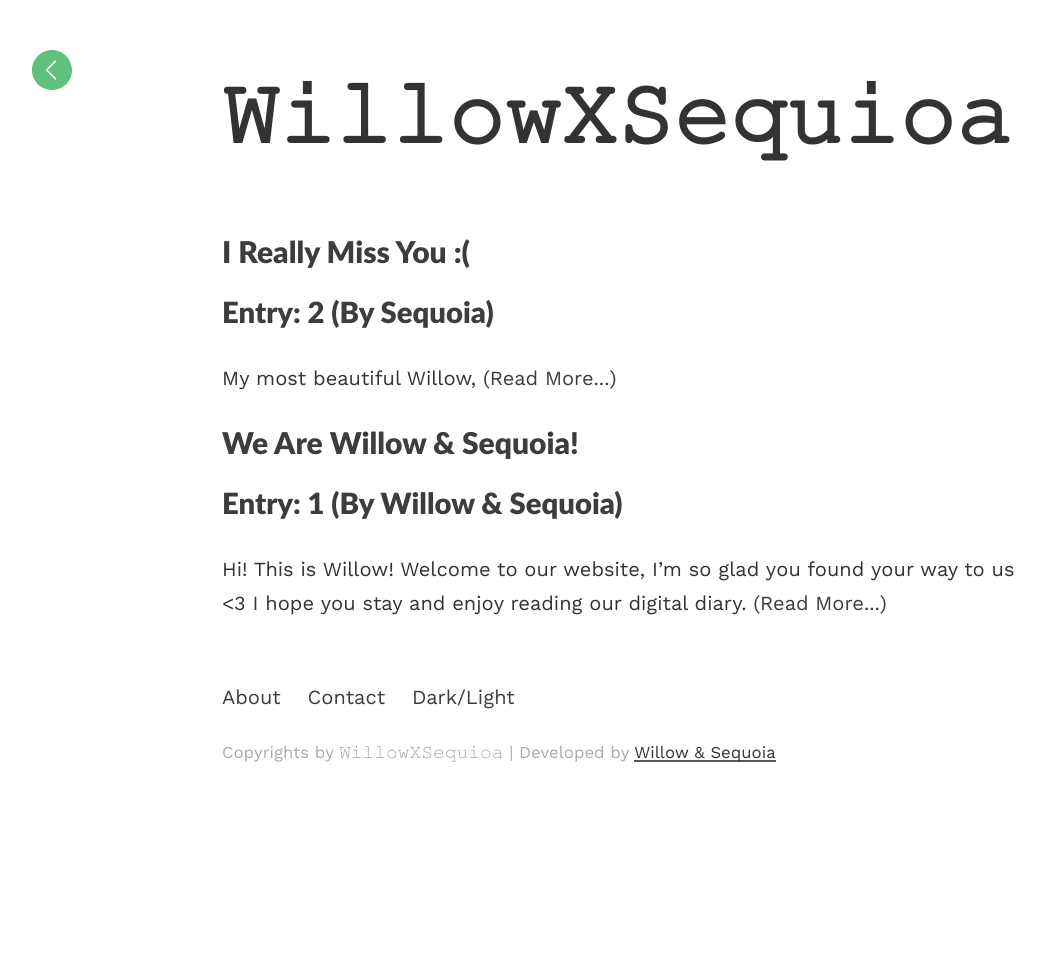
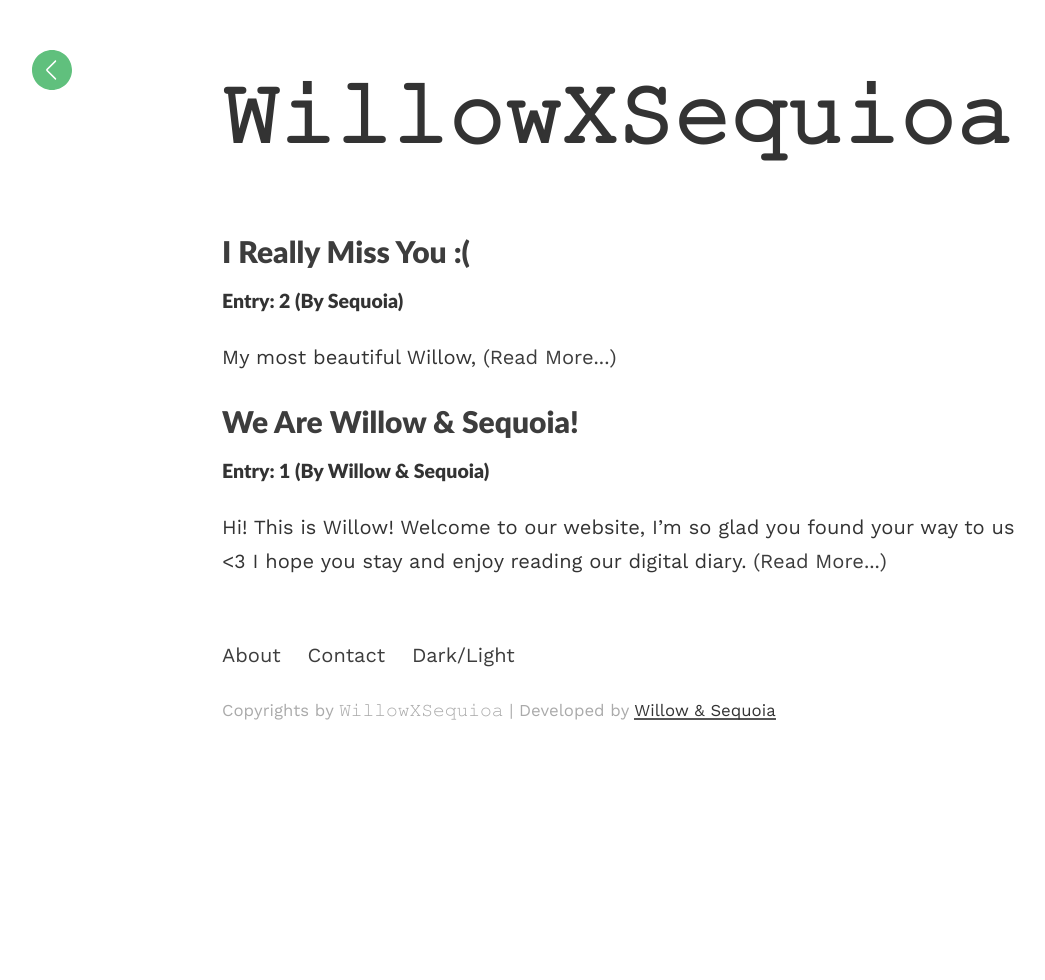
Before and after one commit to willowxsequoia/willowxsequoia.github.io, a Jekyll site: the page built from index.html, in a window 1280 px wide. Shown: the whole page, without its empty margins (18-1063 px from the left). Built offline with Jekyll 4.4.1, drawn with Linux system fonts in a browser that asks for light colours; the list of posts is cut into pages by our own code.

```diff
--- a/index.html
+++ b/index.html
@@ -4,7 +4,7 @@ layout: default
 <h1 class="headline">{{site.title}}</h1>
 <div class="article-list">
   {% for post in paginator.posts %}
-    <h2><a href="{{post.url | prepend: site.baseurl}}">{{post.title}} <h3><small> Entry: {{post.subtitle}}</small></h3></a></h2>
+    <h2><a href="{{post.url | prepend: site.baseurl}}">{{post.title}}</a></h2><h3><small> Entry: {{post.subtitle}}</small></h3>
   <p><h5></h5>{{post.excerpt | strip_html}}<a href="{{post.url | prepend: site.baseurl}}"> (Read More...)</a></p>
   {% endfor %}
 </div>
```
